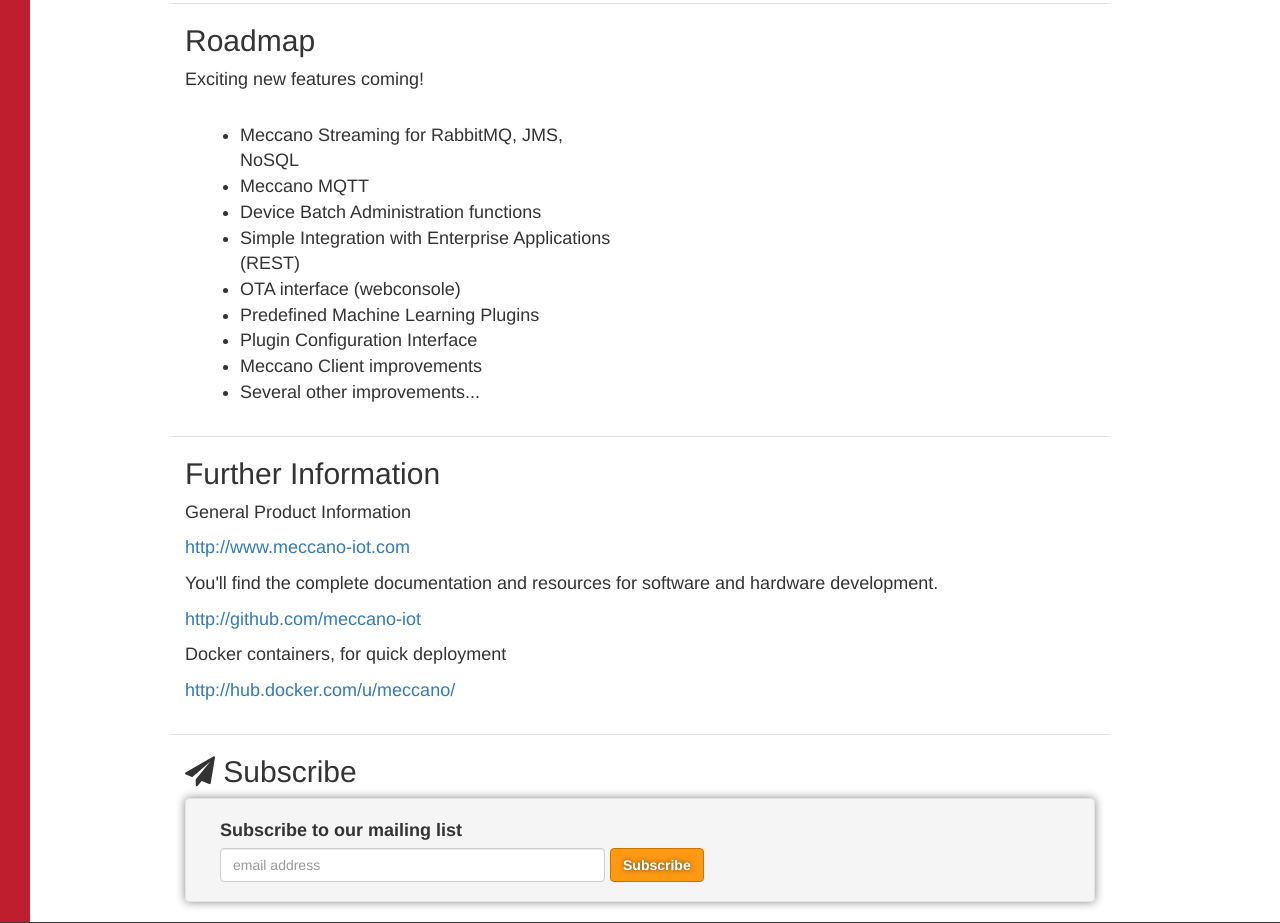
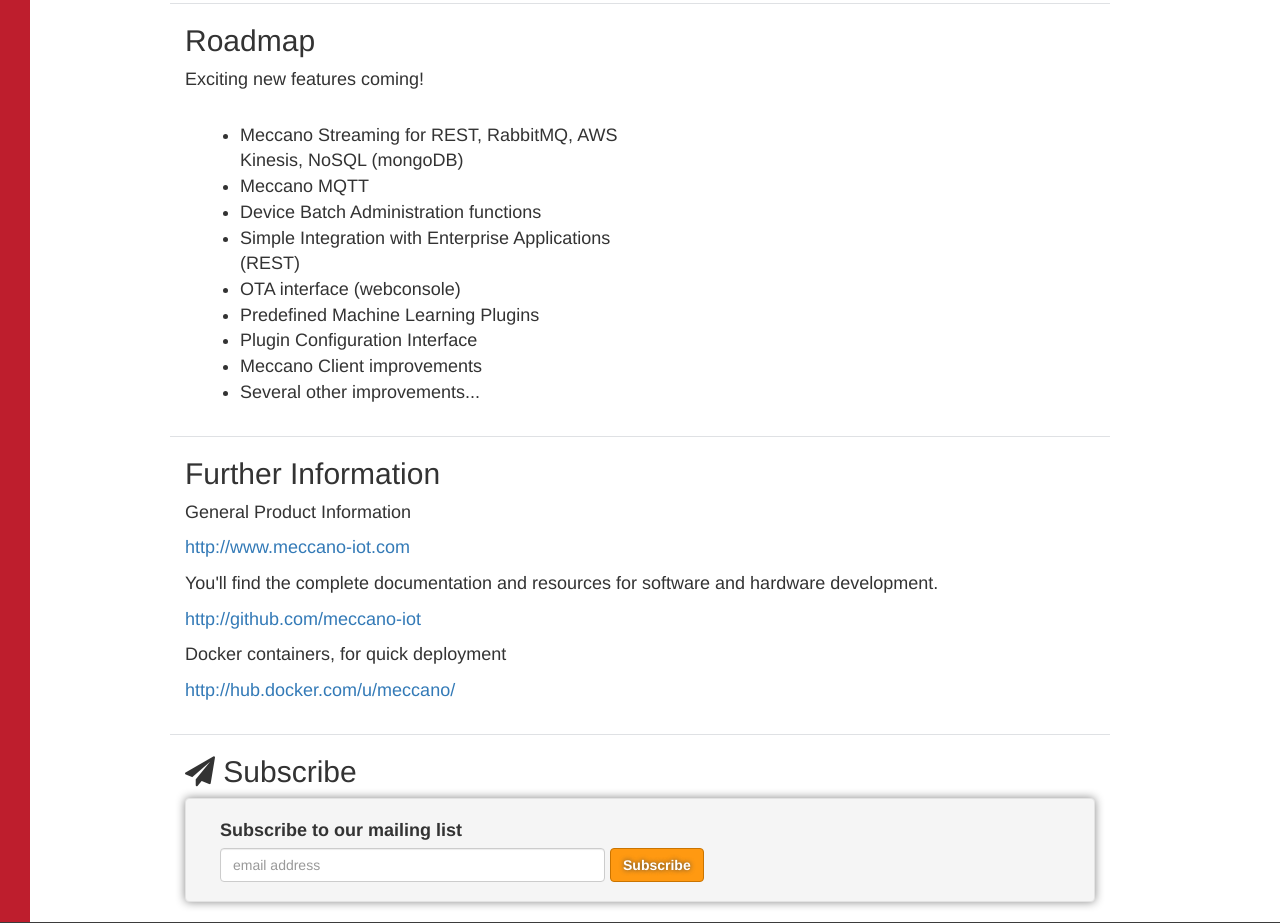
Before and after one commit to chrmorais/meccano-iot.github.io, a plain HTML site: page index.html in a window 1280 px wide. Shown: the part 3419-4342 px from the top of the page. Drawn offline with Linux system fonts and the light colour scheme.

Commit message:
Roadmap adjustments

```diff
--- a/index.html
+++ b/index.html
@@ -142,7 +142,7 @@
 			<p>Exciting new features coming!</p>
 			<div class="col-md-6">
 				<ul>
-					<li>Meccano Streaming for RabbitMQ, JMS, NoSQL</li>
+					<li>Meccano Streaming for REST, RabbitMQ, AWS Kinesis, NoSQL (mongoDB)</li>
 					<li>Meccano MQTT</li>
 					<li>Device Batch Administration functions</li>
 					<li>Simple Integration with Enterprise Applications (REST)</li>
```
